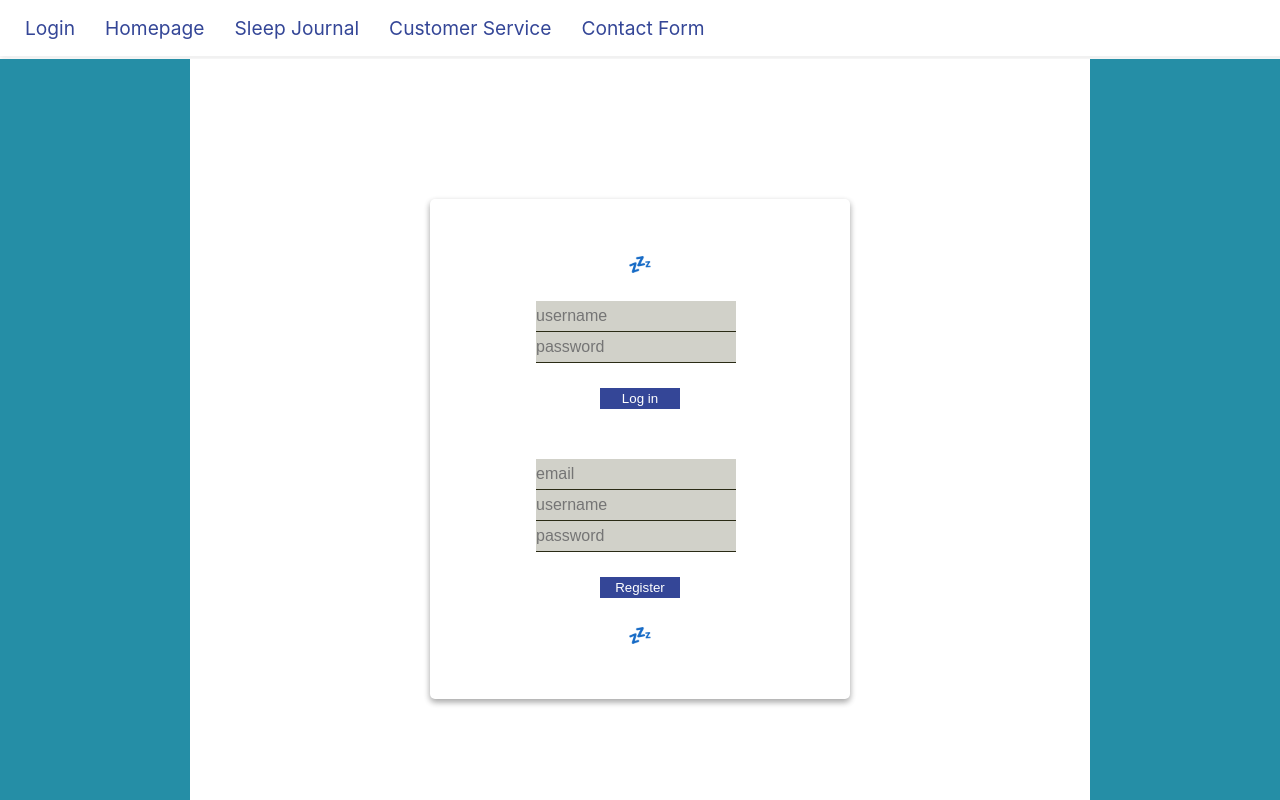
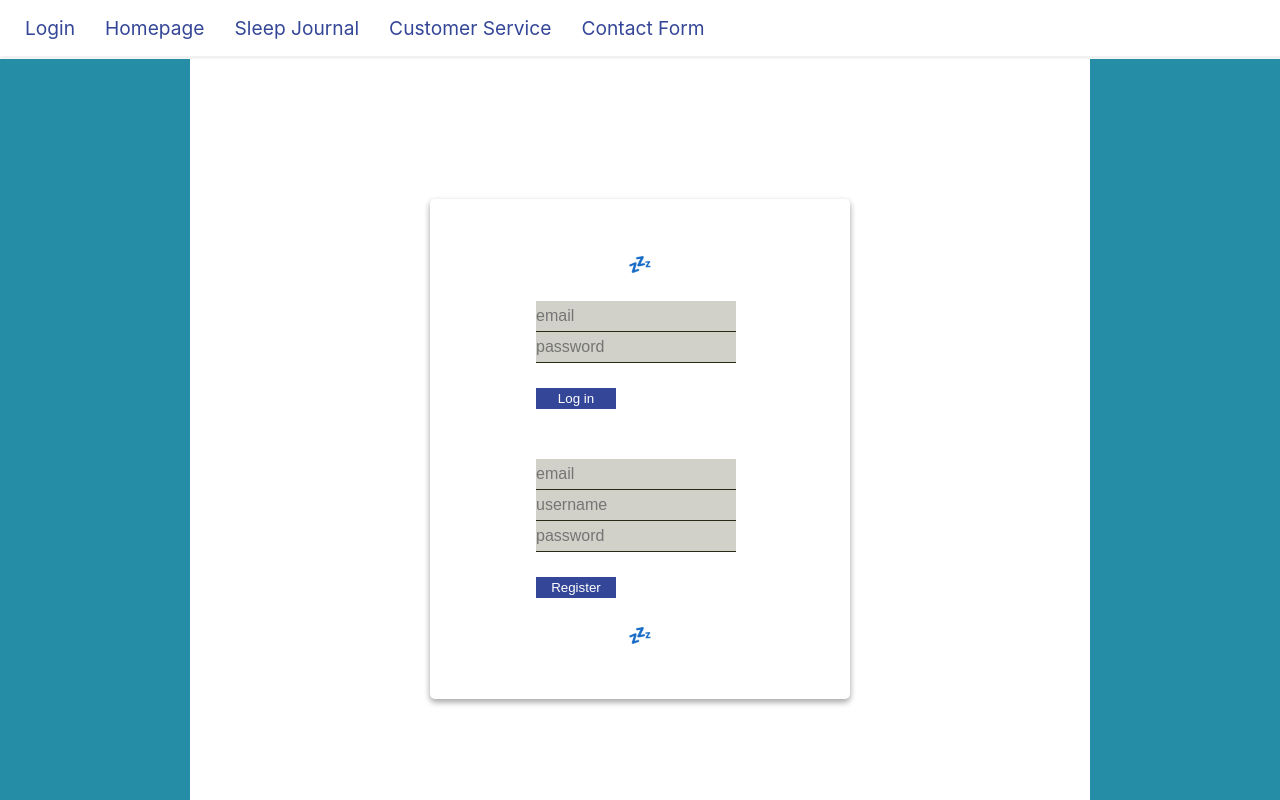
Before and after one commit to Build-Week-SleepTracker/Front-End, a React (Create React App) app in the folder sleep-tracker/: page /login in a window 1280 px wide. Shown: the top 800 px of the page. Built offline with nearby package versions, Linux system fonts and the light colour scheme; the HTML template or start-up script is replaced by a standard one.

Commit message:
fixed login

```diff
--- a/sleep-tracker/src/components/Login.js
+++ b/sleep-tracker/src/components/Login.js
@@ -7,8 +7,8 @@ class Login extends React.Component {
     state = {
         loading: false,
       credentials: {
-        // email: '',
-        username: '',
+        email: '',
+        // username: '',
         password: ''
       }
     };
@@ -46,20 +46,20 @@ class Login extends React.Component {
           <div className="login-card">
             <div>💤</div>
           <form onSubmit={this.login}>
-          {/* <input
+          <input
               type="text"
               name="email"
               placeholder="email"
               value={this.state.credentials.email}
               onChange={this.handleChange}
-            /> */}
-            <input
+            />
+            {/* <input
               type="text"
               name="username"
               placeholder="username"
               value={this.state.credentials.username}
               onChange={this.handleChange}
-            />
+            /> */}
             <input
               type="password"
               name="password"
@@ -67,7 +67,7 @@ class Login extends React.Component {
               value={this.state.credentials.password}
               onChange={this.handleChange}
             />
-          <Link to="protected"> <button>Log in</button></Link>
+          <button>Log in</button>
           </form>
           <Register/>
           <div>💤</div>
--- a/sleep-tracker/src/components/Registration.js
+++ b/sleep-tracker/src/components/Registration.js
@@ -26,11 +26,11 @@ class Register extends React.Component {
       this.setState({ loading: true });
 
       axiosWithAuth()
-        .post('/register', this.state.credentials)
+        .post('/auth/register', this.state.credentials)
         .then(res => {
           localStorage.setItem('token', res.data.payload);
+          console.log(res)
 
-        //   this.props.history.push('/protected');
           this.setState({ loading: false });
         })
         .catch(err => console.log(err));
@@ -63,7 +63,7 @@ class Register extends React.Component {
               value={this.state.credentials.password}
               onChange={this.handleChange}
             />
-          <Link to="/login"><button>Register</button></Link>
+       <button>Register</button>
           </form>
 
         </div>
```
